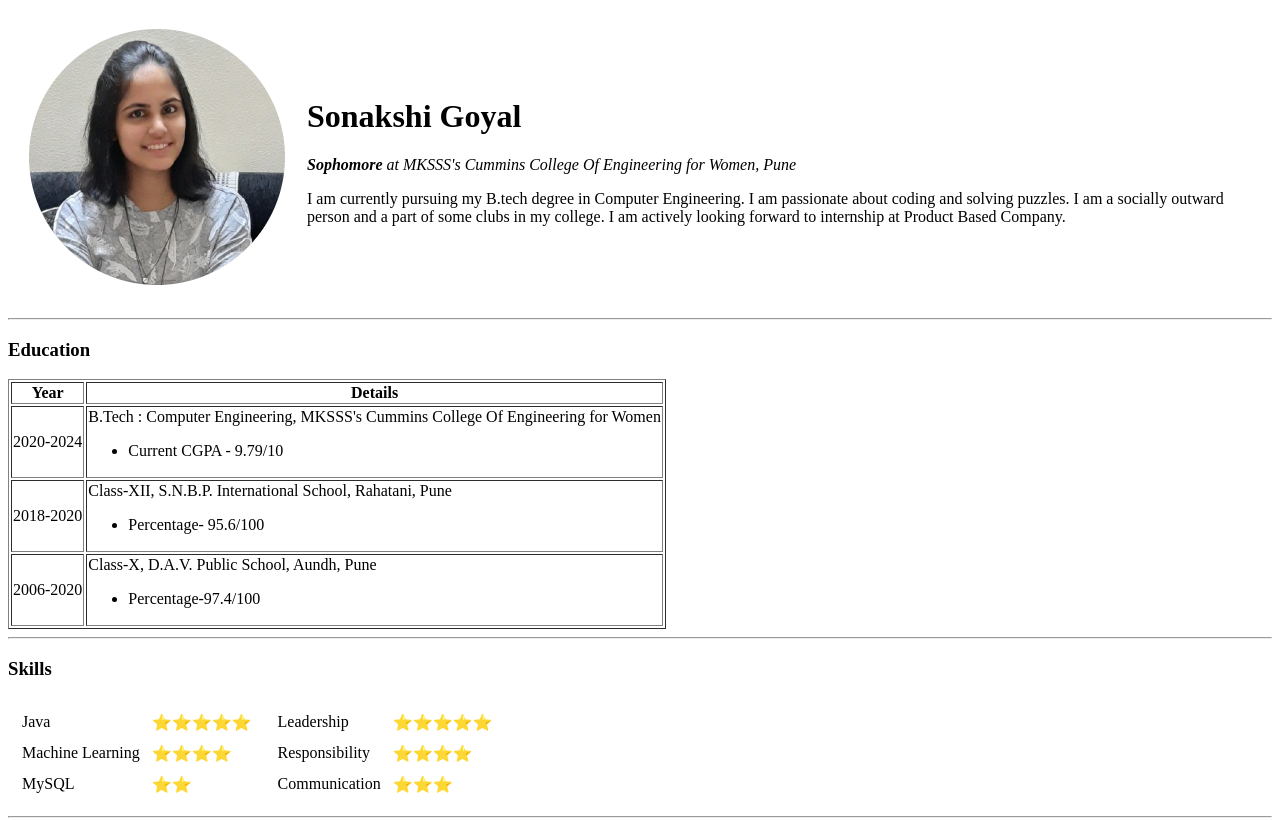
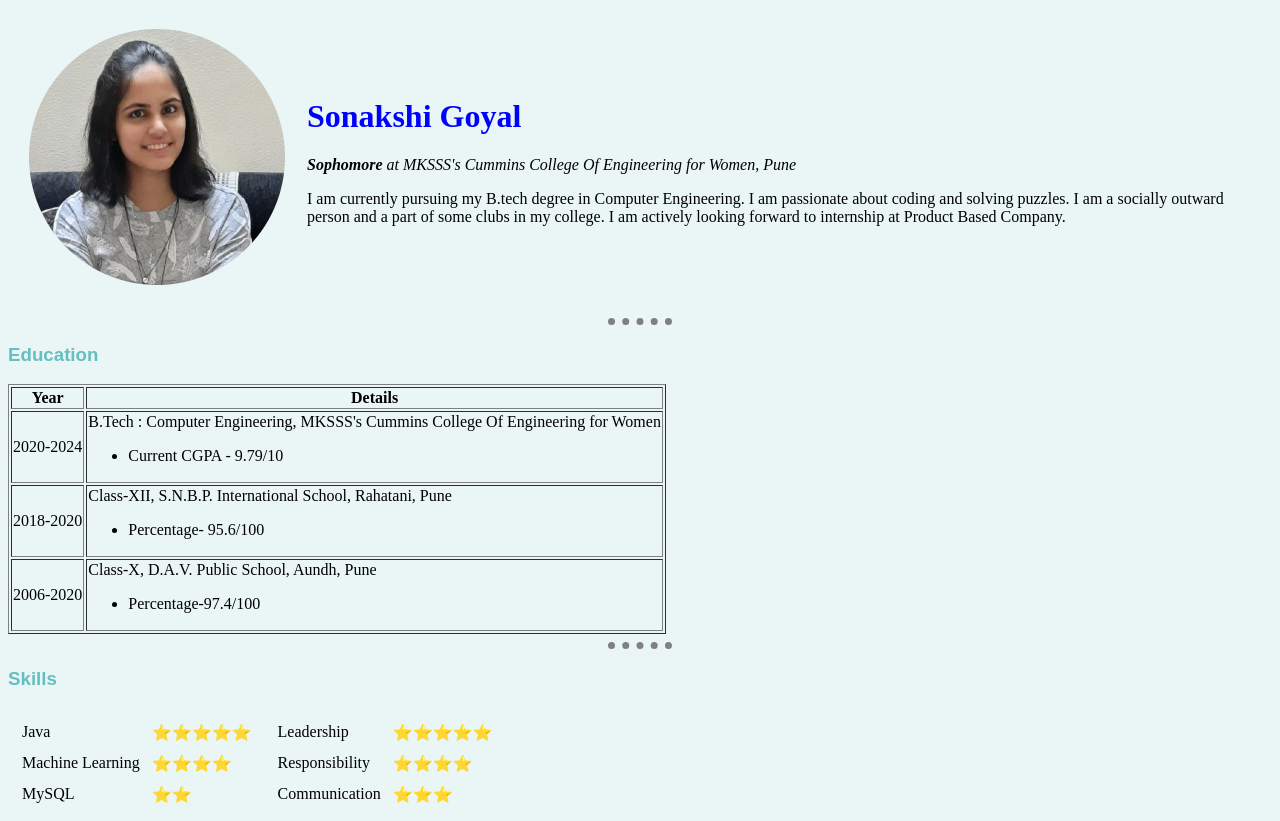
Before and after one commit to SonakshiGoyal/Personal-Website, a plain HTML site: page index.html in a window 1280 px wide. Shown: the top 821 px of the page. Drawn offline with Linux system fonts and the light colour scheme.

Commit message:
css added

```diff
--- /dev/null
+++ b/css/styles.css
@@ -0,0 +1,27 @@
+body{
+  background-color: #eaf6f6;
+}
+hr
+{
+  border-style:dotted none none;
+  width:5%;
+  border-color: grey;
+  border-width:7px;
+}
+
+h1
+{
+  color: #66BFBF;
+}
+
+h3
+{
+  color: #66BFBF;
+  font-family: Arial, Helvetica, sans-serif;
+}
+
+
+#heading
+{
+  color:blue;
+}
--- a/index.html
+++ b/index.html
@@ -5,18 +5,19 @@
     <meta http-equiv="refresh" content="30" />
     <meta name="author" content="Sonakshi Goyal" />
     <title>Sonakshi Goyal's personal website</title>
+    <link rel="stylesheet" href="css/styles.css">
   </head>
 
-  <body>
+  <body >
     <table cellspacing='20'>
       <tr>
         <td><img src="Sonakshi.png" alt="Sonakshi Goyal profile picture"></td>
         <td>
-          <h1>Sonakshi Goyal</h1>
-          <p>
+          <h1 id="heading">Sonakshi Goyal</h1>
+          <p class="Main">
             <em><strong>Sophomore</strong> at MKSSS's Cummins College Of Engineering for Women, Pune</em>
           </p>
-          <p>I am currently pursuing my B.tech degree in Computer Engineering. I am passionate about coding and solving puzzles. I am a socially outward person and a part of some clubs in my college. I am actively looking forward to internship at Product Based Company.</p>
+          <p class="desc">I am currently pursuing my B.tech degree in Computer Engineering. I am passionate about coding and solving puzzles. I am a socially outward person and a part of some clubs in my college. I am actively looking forward to internship at Product Based Company.</p>
         </td>
       </tr>
     </table>
```
Also changed, not shown: contact_me.html (+2 -0 lines).
